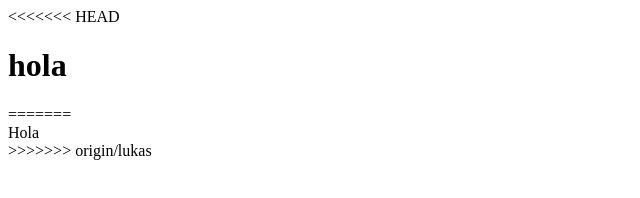
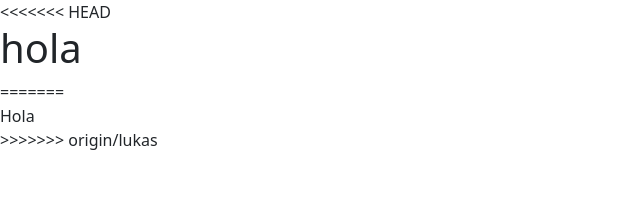
Before and after one commit to NikhoGL/Proyecto-Dashboard, a plain HTML site: page index.html in a window 1280 px wide. Shown: the whole page, without its empty margins (0-640 px from the left). Drawn offline with nearby package versions, Linux system fonts and the light colour scheme.

Commit message:
se agrega boostrap

```diff
--- a/index.html
+++ b/index.html
@@ -1,19 +1,24 @@
 <!DOCTYPE html>
 <html lang="en">
+
 <head>
     <meta charset="UTF-8">
     <meta http-equiv="X-UA-Compatible" content="IE=edge">
     <meta name="viewport" content="width=device-width, initial-scale=1.0">
     <title>Document</title>
 </head>
+
 <body>
-<<<<<<< HEAD
+    <<<<<<< HEAD <h1>hola</h1>
+        =======
+        <div>Hola</div>
+        >>>>>>> origin/lukas
 
-<h1>hola</h1>
-=======
-   <div>Hola</div>
->>>>>>> origin/lukas
+        <scrip src="./js/main.js" type="module"></scrip>
+</body>
 
-   <scrip src="./js/main.js" type="module"></scrip>
-</body>
+<!-- CSS only -->
+<link href="https://cdn.jsdelivr.net/npm/bootstrap@5.2.0/dist/css/bootstrap.min.css" rel="stylesheet"
+    integrity="sha384-gH2yIJqKdNHPEq0n4Mqa/HGKIhSkIHeL5AyhkYV8i59U5AR6csBvApHHNl/vI1Bx" crossorigin="anonymous">
+
 </html>
```
